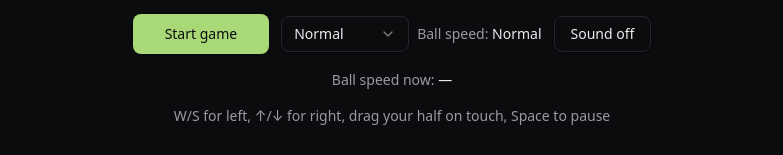
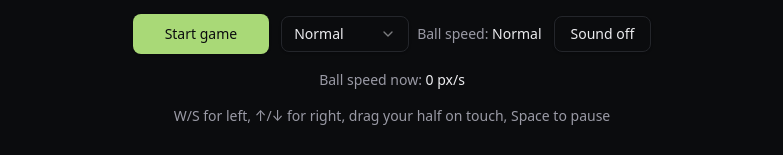
Before and after one commit to wishwhip-dev/bench-mv27uwat-pong, a Next.js app: page / in a window 1280 px wide. Shown: the part 643-798 px from the top of the page, without its empty margins (248-1031 px from the left). Built offline with nearby package versions, Linux system fonts and the light colour scheme; no server answers.

Commit message:
WIP task a770bfc1 step 34 [skip ci]

```diff
--- a/app/paddle-duel.tsx
+++ b/app/paddle-duel.tsx
@@ -54,9 +54,13 @@ export function PaddleDuel() {
 
   const soundOnRef = useRef(false);
   // The engine is created once and never re-created; React holds only what is shown as text.
-  const engine = useMemo(
-    () =>
-      createEngine({
+  const engine = useMemo(() => createEngine(), []);
+
+  // Engine event handlers, and the saved settings read after mount (never during render, so
+  // hydration matches). The mirrors into React go through a microtask so that no state setter
+  // runs inside the effect body itself.
+  useEffect(() => {
+    engine.setHandlers({
       onScores: (left, right) => setScores({ left, right }),
       onPhase: (next, nextWinner, nextServing) => {
         setPhase(next);
@@ -76,13 +80,7 @@ export function PaddleDuel() {
       onCountdownTick: (n) => {
         if (soundOnRef.current) playCountdownBeep(n);
       },
-      }),
-    [],
-  );
-
-  // Saved settings are read after mount, never during render, so hydration matches. The mirrors
-  // into React go through a microtask: state setters do not run inside the effect body itself.
-  useEffect(() => {
+    });
     const speed = readStoredSpeed();
     const sound = readStoredSound();
     soundOnRef.current = sound;
```
Lines whose indentation alone changed are shown as unchanged.
